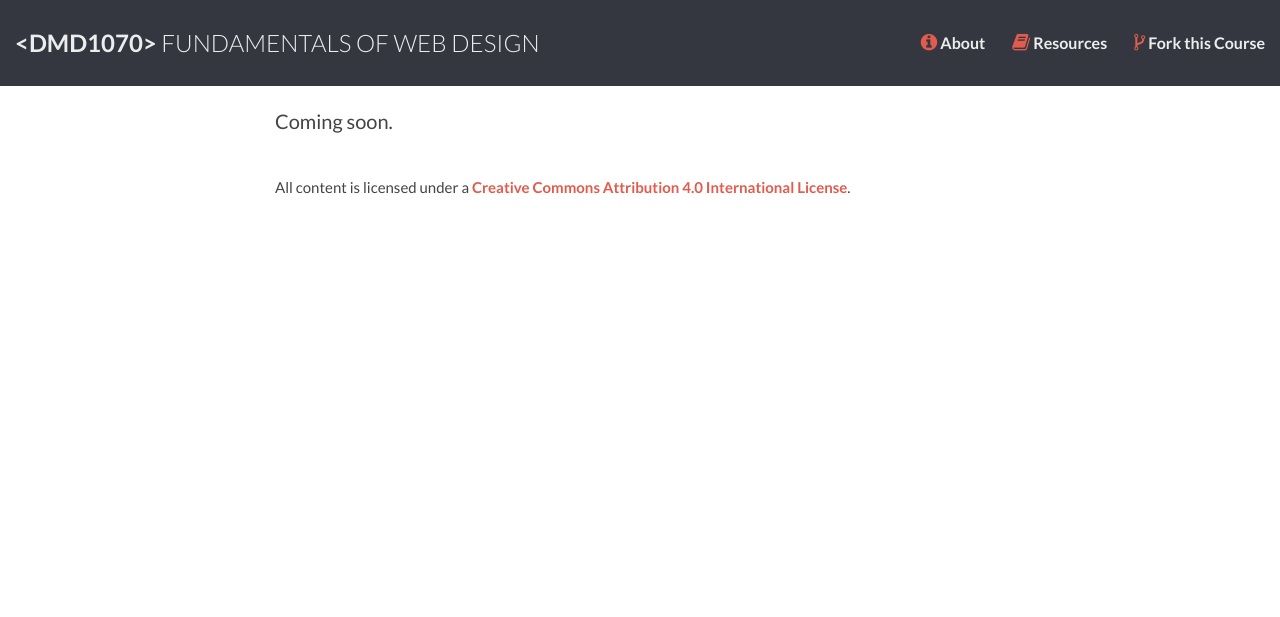
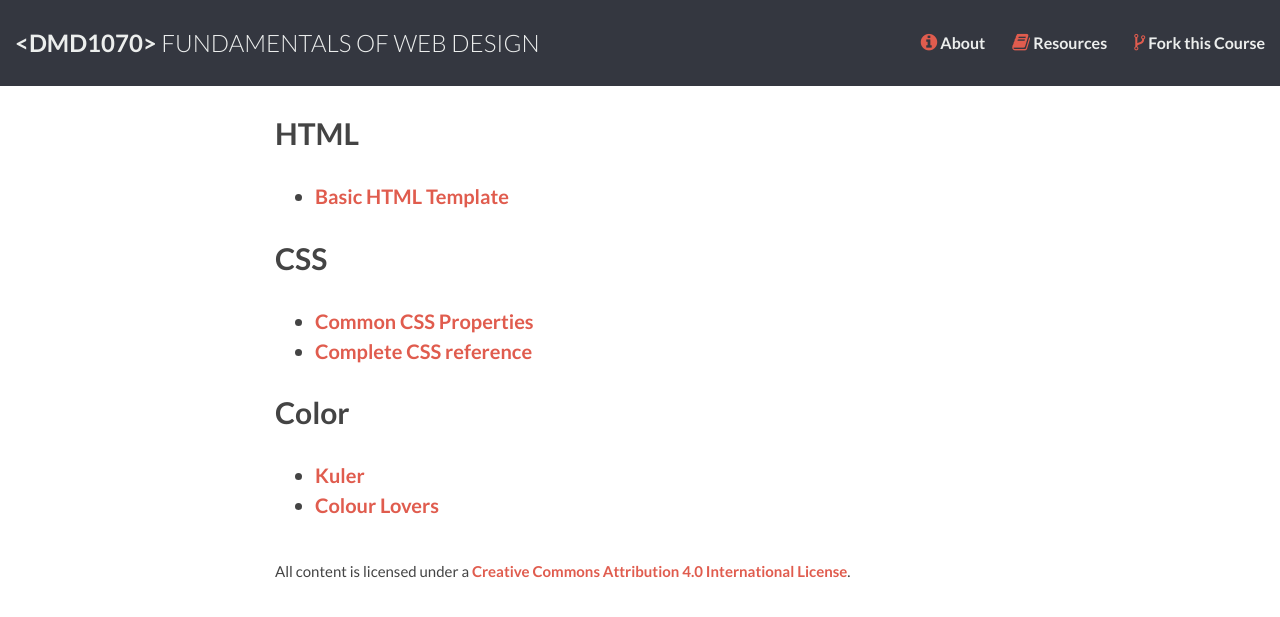
Before and after one commit to DMD1070/DMD1070.github.io, a Jekyll site: the page built from resources.md, in a window 1280 px wide. Shown: the top 617 px of the page. Built offline with Jekyll 4.4.1, drawn with Linux system fonts in a browser that asks for light colours; Markdown is read by kramdown in place of the engine named in the settings.

Commit message:
begin adding resources

```diff
--- a/resources.md
+++ b/resources.md
@@ -3,4 +3,16 @@ layout: default
 title: resources
 ---
 
-Coming soon.
+## HTML
+
+- [Basic HTML Template](https://github.com/DMD1070/html-template)
+
+## CSS
+
+- [Common CSS Properties](http://www.openbookproject.net/tutorials/getdown/css/resources/lesson1/css_properties.html)
+- [Complete CSS reference](https://developer.mozilla.org/en-US/docs/Web/CSS/Reference)
+
+## Color
+
+- [Kuler](http://kuler.adobe.com)
+- [Colour Lovers](http://colourlovers.com)
```
